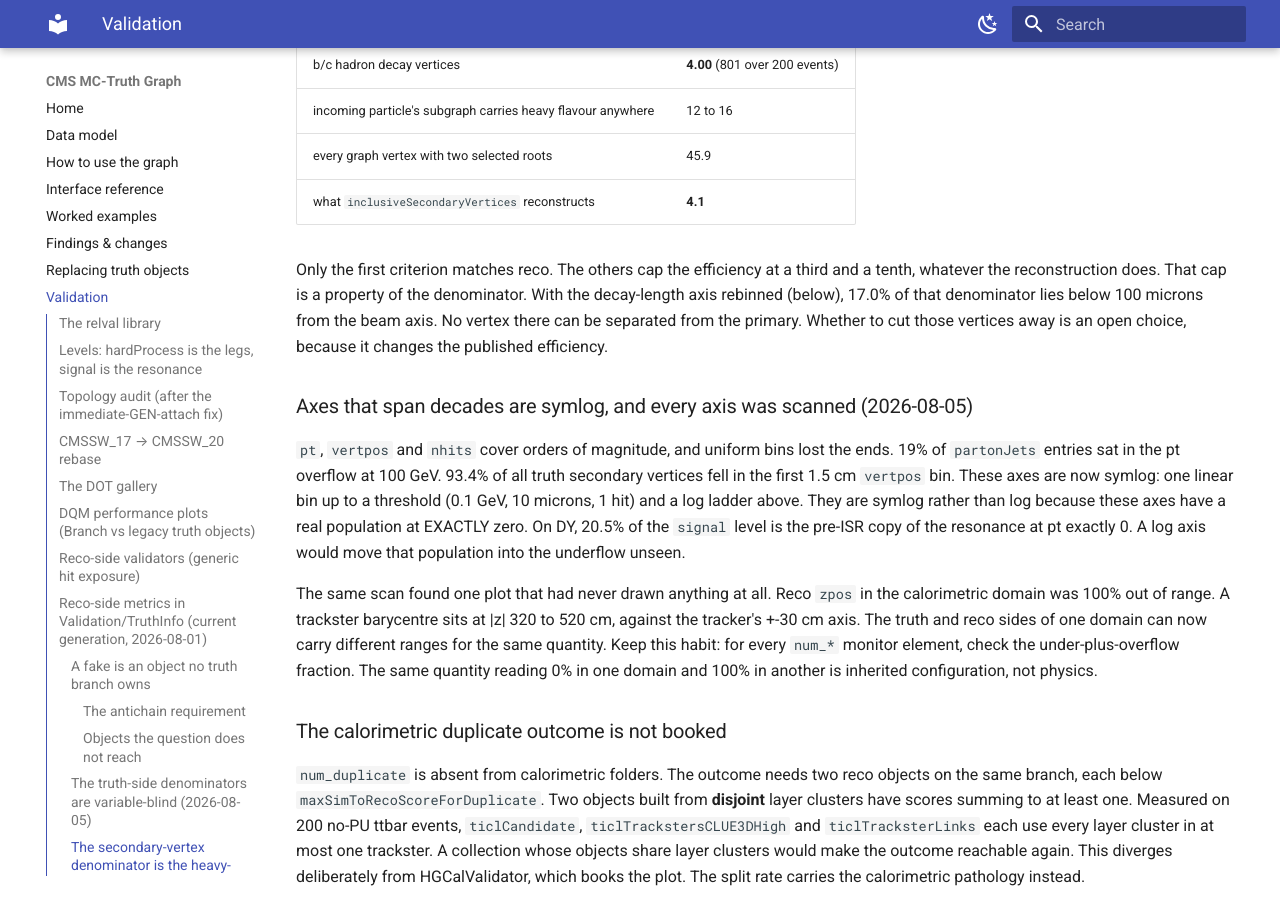
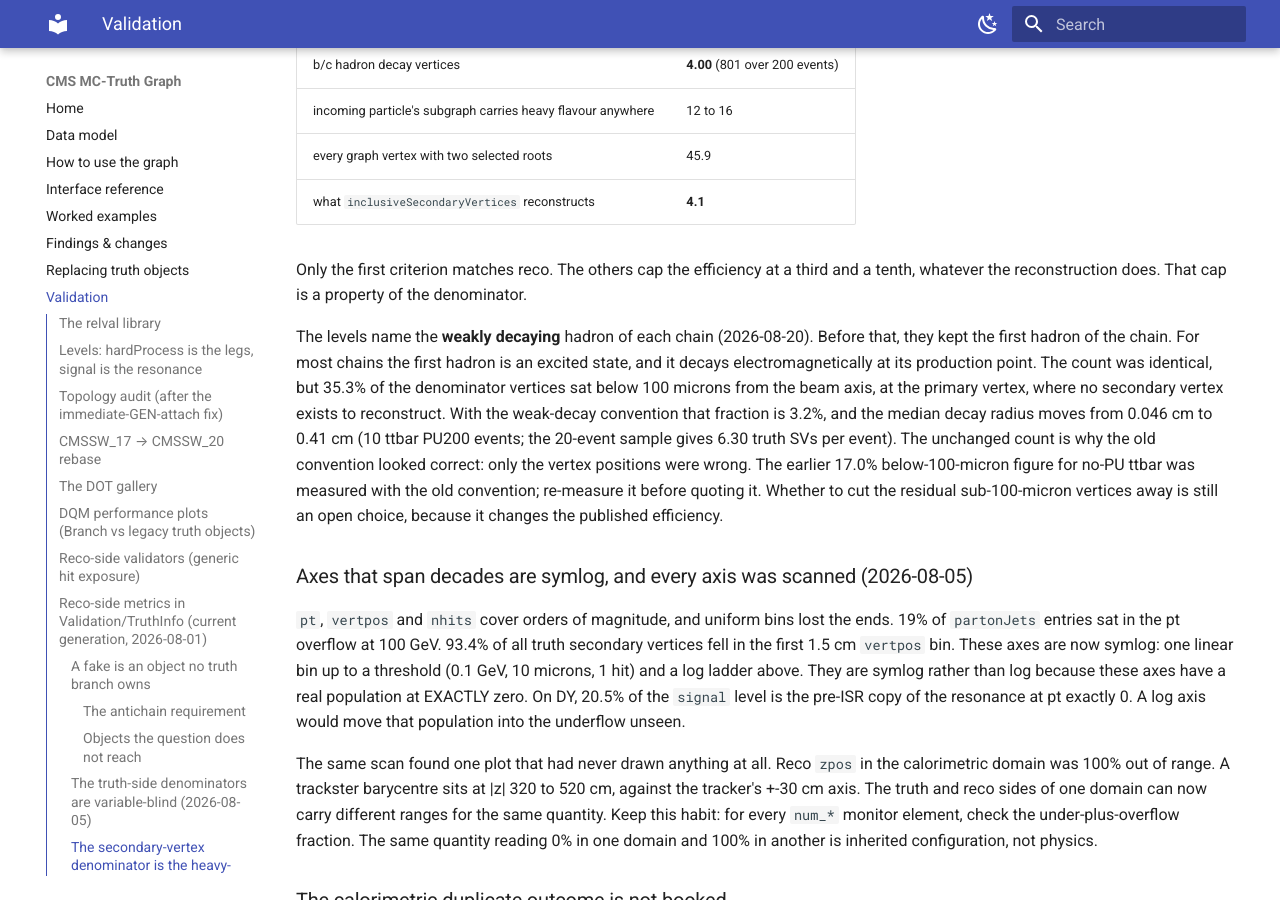
Before and after one commit to felicepantaleo/cms-truth-docs, an MkDocs documentation site: the page built from docs/validation.md, in a window 1280 px wide and 900 px high, scrolled down 9954 px. Built offline with MkDocs 1.6.1 and Material for MkDocs 9.7.7, drawn with Linux system fonts in a browser that asks for light colours.

Commit message:
validation: heavy-flavour levels name the weakly decaying hadron

```diff
--- a/docs/validation.md
+++ b/docs/validation.md
@@ -463,10 +463,19 @@ decay vertices of the `bHadrons` and `cHadrons` antichains. The associator's
 | what `inclusiveSecondaryVertices` reconstructs | **4.1** |
 
 Only the first criterion matches reco. The others cap the efficiency at a third and a
-tenth, whatever the reconstruction does. That cap is a property of the denominator. With
-the decay-length axis rebinned (below), 17.0% of that denominator lies below 100 microns
-from the beam axis. No vertex there can be separated from the primary. Whether to cut
-those vertices away is an open choice, because it changes the published efficiency.
+tenth, whatever the reconstruction does. That cap is a property of the denominator.
+
+The levels name the **weakly decaying** hadron of each chain (2026-08-20). Before that,
+they kept the first hadron of the chain. For most chains the first hadron is an excited
+state, and it decays electromagnetically at its production point. The count was identical,
+but 35.3% of the denominator vertices sat below 100 microns from the beam axis, at the
+primary vertex, where no secondary vertex exists to reconstruct. With the weak-decay
+convention that fraction is 3.2%, and the median decay radius moves from 0.046 cm to
+0.41 cm (10 ttbar PU200 events; the 20-event sample gives 6.30 truth SVs per event). The
+unchanged count is why the old convention looked correct: only the vertex positions were
+wrong. The earlier 17.0% below-100-micron figure for no-PU ttbar was measured with the old
+convention; re-measure it before quoting it. Whether to cut the residual sub-100-micron
+vertices away is still an open choice, because it changes the published efficiency.
 
 ### Axes that span decades are symlog, and every axis was scanned (2026-08-05)
 
```
